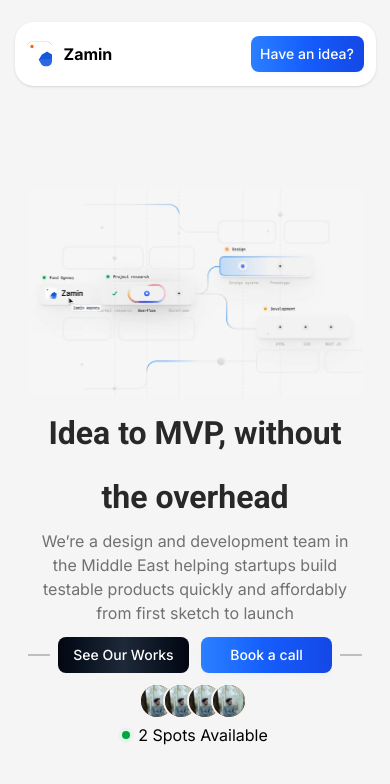
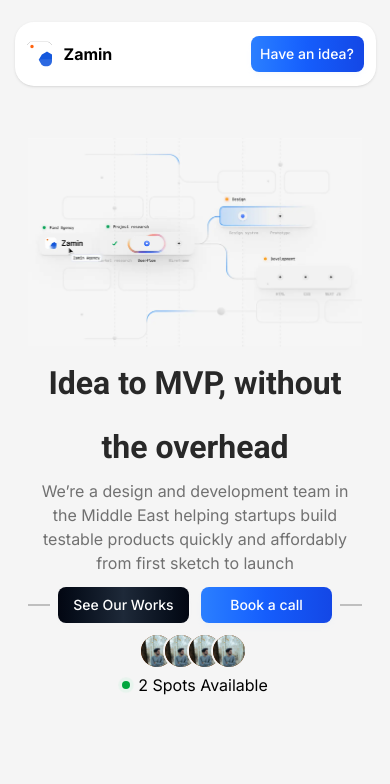
Before and after one commit to parsa-farshah/zamin2, a Next.js app: page / in a window 390 px wide. Shown: the top 784 px of the page. Built offline with nearby package versions, Linux system fonts and the light colour scheme.

Commit message:
change image in mobile

```diff
--- a/app/components/Header.tsx
+++ b/app/components/Header.tsx
@@ -14,7 +14,7 @@ function Header() {
           alt="haeder Image Xl"
         />
         <Image
-          className="object-contain sm:hidden w-full h-full pt-[120px]"
+          className="object-contain sm:hidden w-full h-full pt-[70px]"
           src={headerMobile}
           alt="haeder Image Xl"
         />
```
